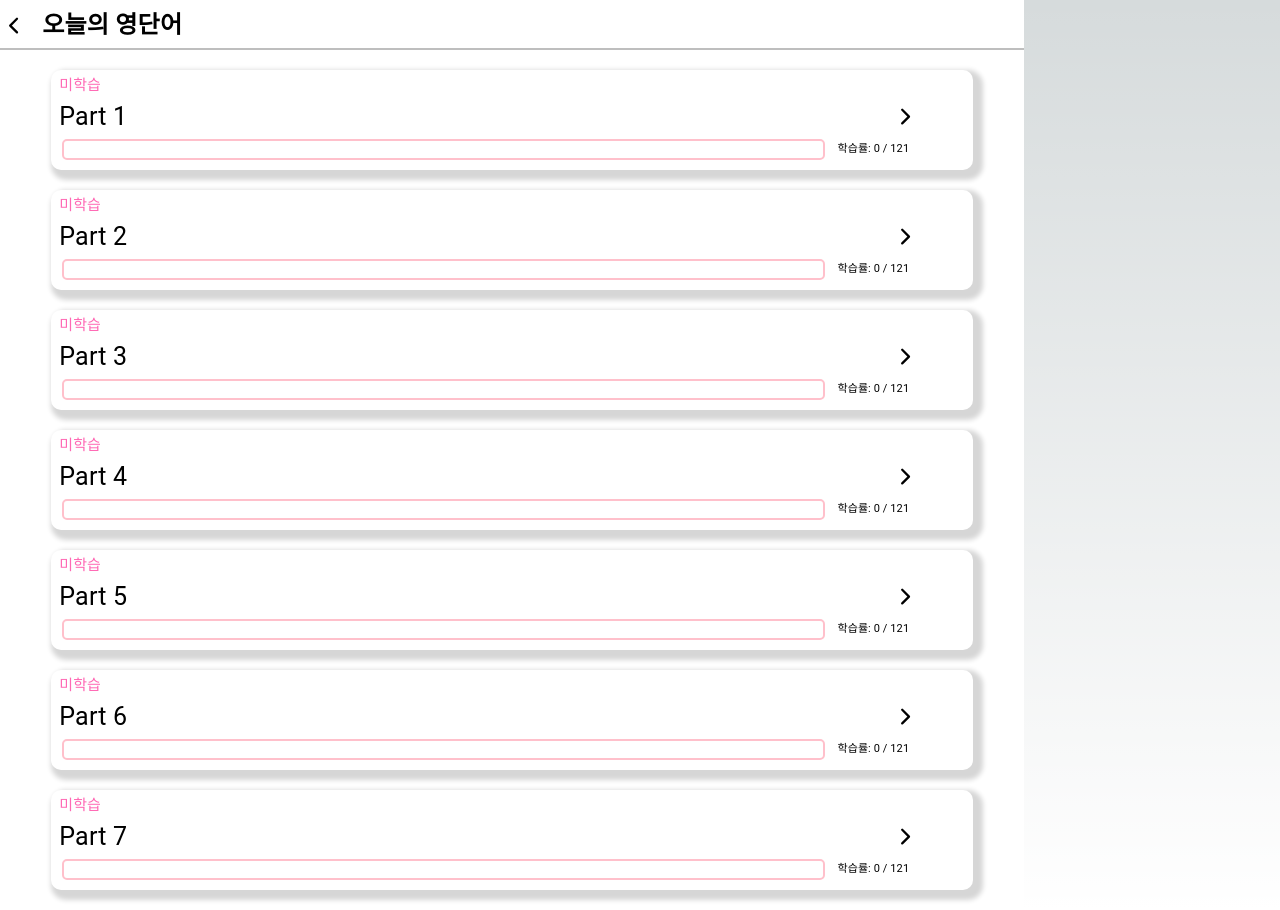
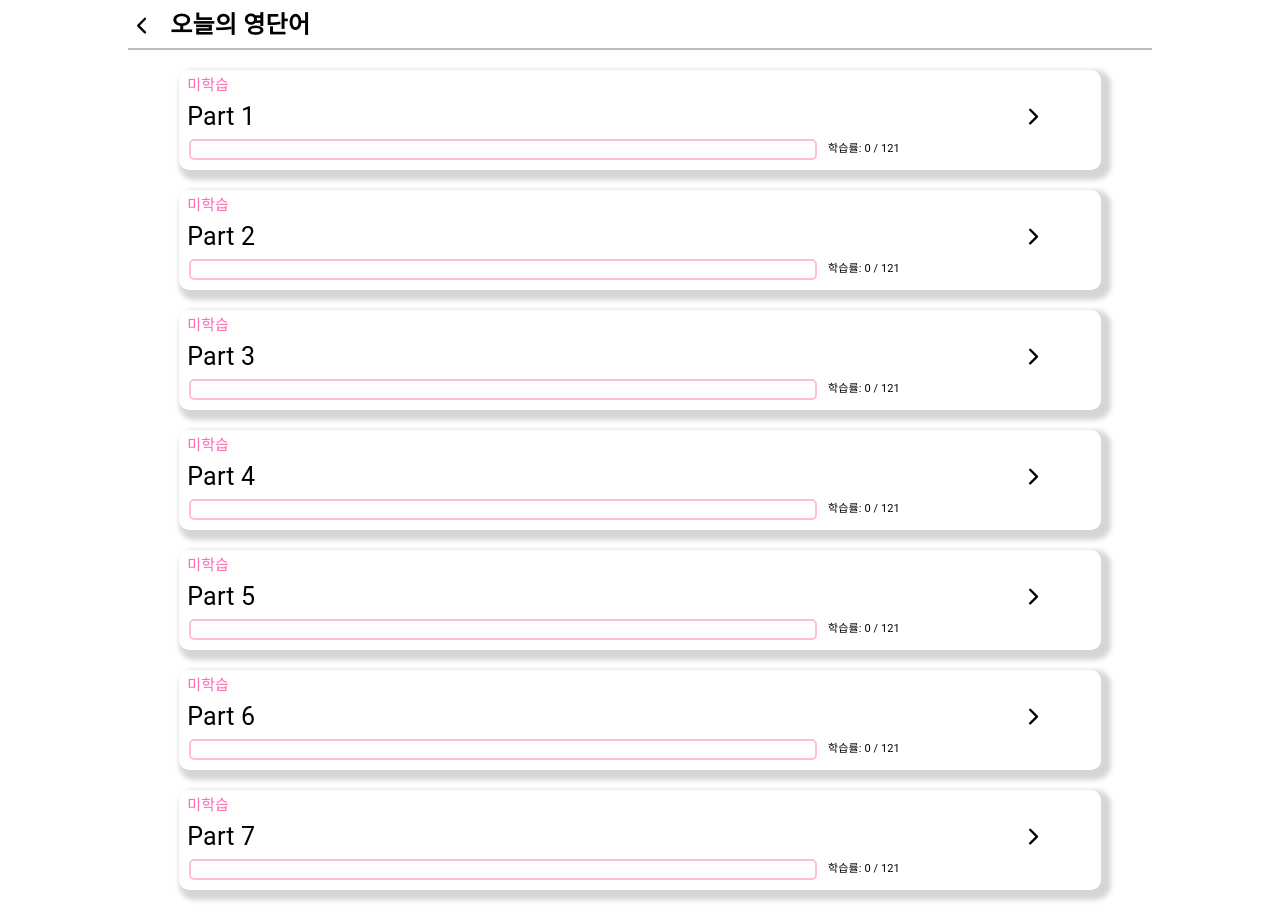
Before and after one commit to mirimmedialab/korean, a Next.js app: page /page02 in a window 1280 px wide. Built offline with nearby package versions, Linux system fonts and the light colour scheme.

Commit message:
[Feat] The End

```diff
--- a/src/pages/page02/index.tsx
+++ b/src/pages/page02/index.tsx
@@ -39,20 +39,19 @@ export default function Page02() {
   )
 }
 const EmergencyBox = styled(Box)`
-  max-width: 1024px;
-  min-width: 360px;
-  display: flex;
-  flex-direction: column;
+  width: 100%;
+  background-color: white;
 `
 
 const Page02Container = styled(Box)`
-  //width: 100%;
-  //max-width: 1024px;
+  max-width: 1024px;
+  min-width: 360px;
   background-color: white;
   color: black;
   display: flex;
   flex-direction: column;
   align-items: center;
+  margin: 0 auto;
 `;
 
 
@@ -101,10 +100,6 @@ const ListProgressBox = styled(Box)`
   display: flex;
   justify-content: center;
   vertical-align: center;
-
-  @media (min-width: 800px) {
-    width: 85%;
-  }
 `
 
 const ListProgressBar = styled(Box)`
@@ -118,7 +113,4 @@ const ListProgressBar = styled(Box)`
 const ListProgressString = styled(Box)`
   width: 30%;
   height: 100%;
-  @media (min-width: 800px) {
-    width: 15%;
-  }
 `
```
